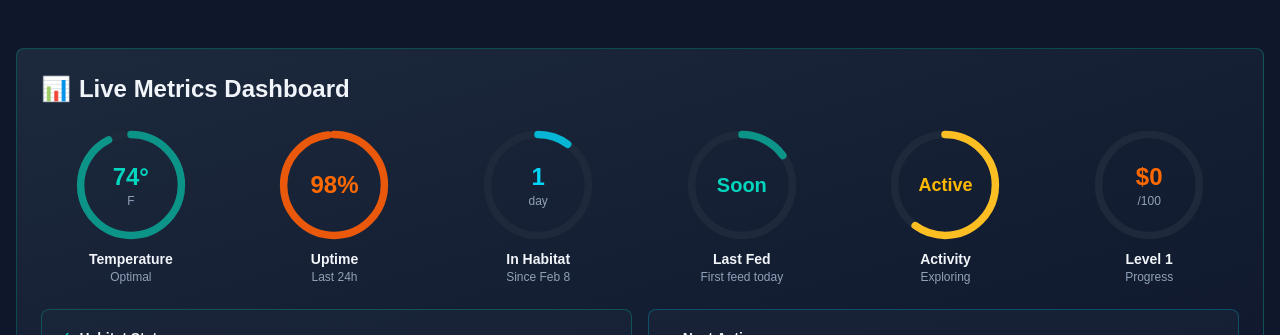
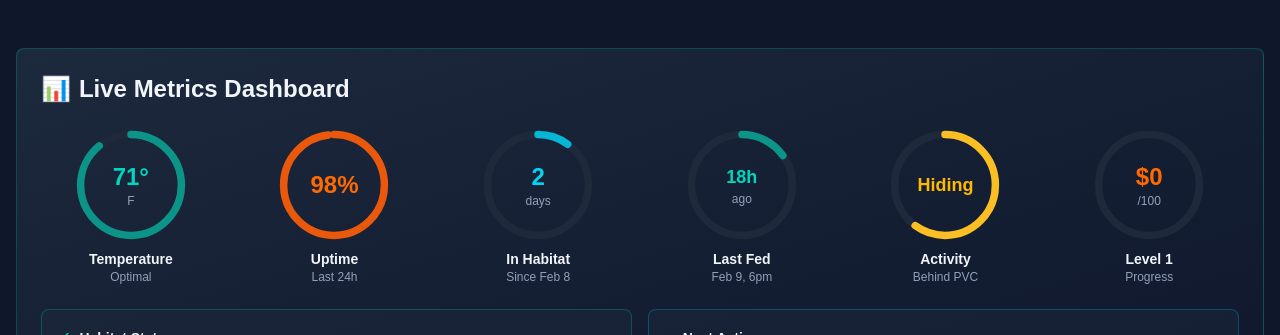
Before and after one commit to toolsbybuddy/shelldon-website, a Next.js app: page / in a window 1280 px wide. Shown: the part 1580-1915 px from the top of the page. Built offline with nearby package versions, Linux system fonts and the light colour scheme.

Commit message:
Update dashboard: Day 2 data (temp 71.2°F, fed 2/9 6pm, hiding behavior)

```diff
--- a/app/page.tsx
+++ b/app/page.tsx
@@ -170,7 +170,7 @@ export default function Home() {
                       stroke="#1e293b"
                       strokeWidth="8"
                     />
-                    {/* Progress circle (74°F out of 80°F max = 92.5%) */}
+                    {/* Progress circle (71.2°F out of 80°F max = 89%) */}
                     <circle
                       cx="60"
                       cy="60"
@@ -180,12 +180,12 @@ export default function Home() {
                       strokeWidth="8"
                       strokeLinecap="round"
                       strokeDasharray="339.292"
-                      strokeDashoffset={339.292 * (1 - 0.925)}
+                      strokeDashoffset={339.292 * (1 - 0.89)}
                       className="transition-all duration-500"
                     />
                   </svg>
                   <div className="absolute inset-0 flex flex-col items-center justify-center">
-                    <div className="text-2xl font-bold text-teal-400">74°</div>
+                    <div className="text-2xl font-bold text-teal-400">71°</div>
                     <div className="text-xs text-slate-400">F</div>
                   </div>
                 </div>
@@ -242,8 +242,8 @@ export default function Home() {
                     />
                   </svg>
                   <div className="absolute inset-0 flex flex-col items-center justify-center">
-                    <div className="text-2xl font-bold text-cyan-400">1</div>
-                    <div className="text-xs text-slate-400">day</div>
+                    <div className="text-2xl font-bold text-cyan-400">2</div>
+                    <div className="text-xs text-slate-400">days</div>
                   </div>
                 </div>
                 <div className="mt-2 text-center">
@@ -271,12 +271,13 @@ export default function Home() {
                     />
                   </svg>
                   <div className="absolute inset-0 flex flex-col items-center justify-center">
-                    <div className="text-xl font-bold text-teal-400">Soon</div>
+                    <div className="text-lg font-bold text-teal-400">18h</div>
+                    <div className="text-xs text-slate-400">ago</div>
                   </div>
                 </div>
                 <div className="mt-2 text-center">
                   <div className="text-sm font-semibold">Last Fed</div>
-                  <div className="text-xs text-slate-400">First feed today</div>
+                  <div className="text-xs text-slate-400">Feb 9, 6pm</div>
                 </div>
               </div>
 
@@ -299,12 +300,12 @@ export default function Home() {
                     />
                   </svg>
                   <div className="absolute inset-0 flex flex-col items-center justify-center">
-                    <div className="text-lg font-bold text-amber-400">Active</div>
+                    <div className="text-lg font-bold text-amber-400">Hiding</div>
                   </div>
                 </div>
                 <div className="mt-2 text-center">
                   <div className="text-sm font-semibold">Activity</div>
-                  <div className="text-xs text-slate-400">Exploring</div>
+                  <div className="text-xs text-slate-400">Behind PVC</div>
                 </div>
               </div>
 
```
